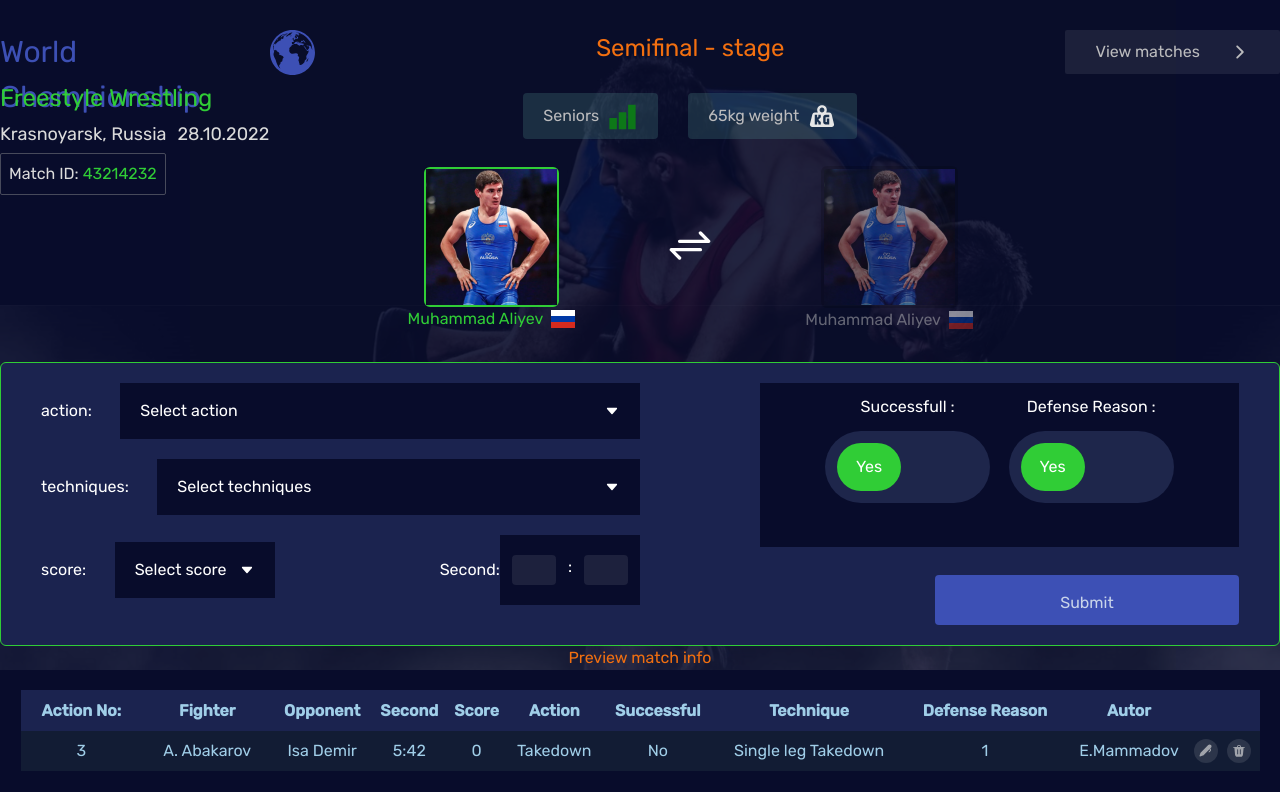
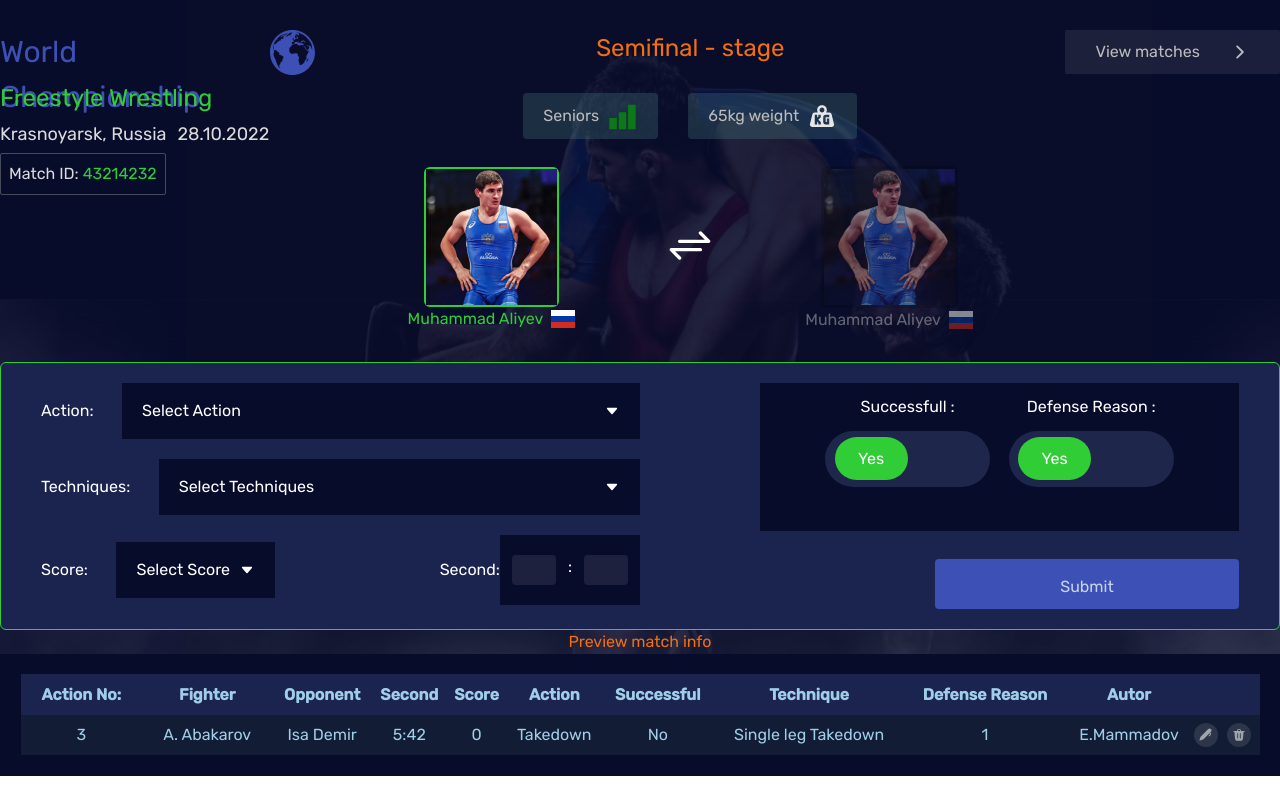
Before and after one commit to QssAnalytic/WrestlingDataFront, a React (Vite) app: page /1 in a window 1280 px wide. Built offline with nearby package versions, Linux system fonts and the light colour scheme.

Commit message:
succes btn fixed

```diff
--- a/src/App.jsx
+++ b/src/App.jsx
@@ -1,12 +1,13 @@
-import React from "react";
+import React, { useEffect, useRef } from "react";
 import Header from "./components/Header";
 import Table from "./components/Table";
 import { useState } from "react";
 import SelectBox from "./components/SelectBox";
 
 export default function App() {
-
-  const [success, setSuccess] = useState(false)
+  const [success, setSuccess] = useState(false);
+  const [translateEl, setTranslateEl] = useState('');
+  const parentRef = useRef(null);
 
   const [openSelect, setOpenSelect] = useState({
     action: false,
@@ -22,9 +23,14 @@ export default function App() {
     });
   };
 
-  const handleSuccess = (e)=>{
-    setSuccess((prev)=> !prev)
-  }
+  useEffect(()=>{
+    setTranslateEl(`${parentRef.current?.clientWidth/2}px`)
+  },[parentRef.current?.clientWidth])
+
+  const handleSuccess = () => {
+    setSuccess((prev) => !prev);
+    setTranslateEl(`${parentRef.current.clientWidth/2 - 10}px`);
+  };
 
   return (
     <>
@@ -73,19 +79,27 @@ export default function App() {
                   </div>
                 </div>
                 <div className="action-right flex flex-col basis-[40%] gap-7 rounded">
-                  <div className="right-top pt-3 pb-11 px-14 bg-wMain flex w-full justify-around">
+                  <div className="right-top pt-3 pb-11 px-14 bg-wMain flex flex-col xl:flex-row  w-full justify-around flex-wrap">
                     <div className="success-container flex flex-col basis-[45%] gap-3">
                       <p className="text-center">Successfull : </p>
-                      <div className="success rounded-[3.5rem] py-3 px-3 bg-[#1E264B]">
-                        <div className={`${success ? `translate-x-[80px] transition-all` : 'translate-x-0 transition-all'} yes-no h-[3rem] w-[4rem] rounded-[3.5rem] bg-wGreen flex items-center justify-center`} onClick={handleSuccess}>
-                          Yes
+                      <div
+                        className="success rounded-[3.5rem] overflow-x-hidden py-[0.4rem] px-[0.6rem] bg-[#1E264B]"
+                        // id="parent"
+                        ref={parentRef}
+                      >
+                        <div
+                          className={`transition-all yes-no px-[1.12rem] py-[0.6rem] w-[50%] rounded-[3.5rem] ${!success ? 'bg-wGreen' : 'bg-[#D52B1E]'}  flex items-center justify-center`}
+                          onClick={handleSuccess}
+                          style={success ? { transform: `translateX(${translateEl})` } : { transform: 'translateX(0)' }}
+                        >
+                          {success ? 'No' : 'Yes'}
                         </div>
                       </div>
                     </div>
                     <div className="success-container flex flex-col basis-[45%] gap-3">
                       <p className="text-center">Defense Reason : </p>
-                      <div className="success rounded-[3.5rem] py-3 px-3 bg-[#1E264B]">
-                        <div className="yes-no h-[3rem] w-[4rem] rounded-[3.5rem] bg-wGreen flex items-center justify-center">
+                      <div className="success rounded-[3.5rem] py-[0.4rem] px-[0.6rem] bg-[#1E264B]">
+                        <div className="yes-no px-[1.12rem] py-[0.6rem] w-[50%] rounded-[3.5rem] bg-wGreen flex items-center justify-center">
                           Yes
                         </div>
                       </div>
--- a/src/components/SelectBox.jsx
+++ b/src/components/SelectBox.jsx
@@ -7,13 +7,13 @@ export default function SelectBox({toggleSelect, openSelect, id, ok}) {
   return (
     <>
       <div className={`select-action flex items-center rounded w-[100%] gap-[1.78rem] ${ok ? 'w-[39%]' : 'w-[100%]'}`}>
-        <label htmlFor="action">{id}: </label>
+        <label htmlFor="action">{id.charAt(0).toUpperCase() + id.slice(1)}: </label>
         <div
           className="select-box flex justify-between cursor-pointer w-[100%] bg-wMain px-5 py-4 relative"
           id={id}
           onClick={toggleSelect}
         >
-          <p>Select {id}</p>
+          <p>Select {id.charAt(0).toUpperCase() + id.slice(1)}</p>
           <button className="down-select" id="action" onClick={toggleSelect}>
             <IoCaretDownOutline />
           </button>
```
